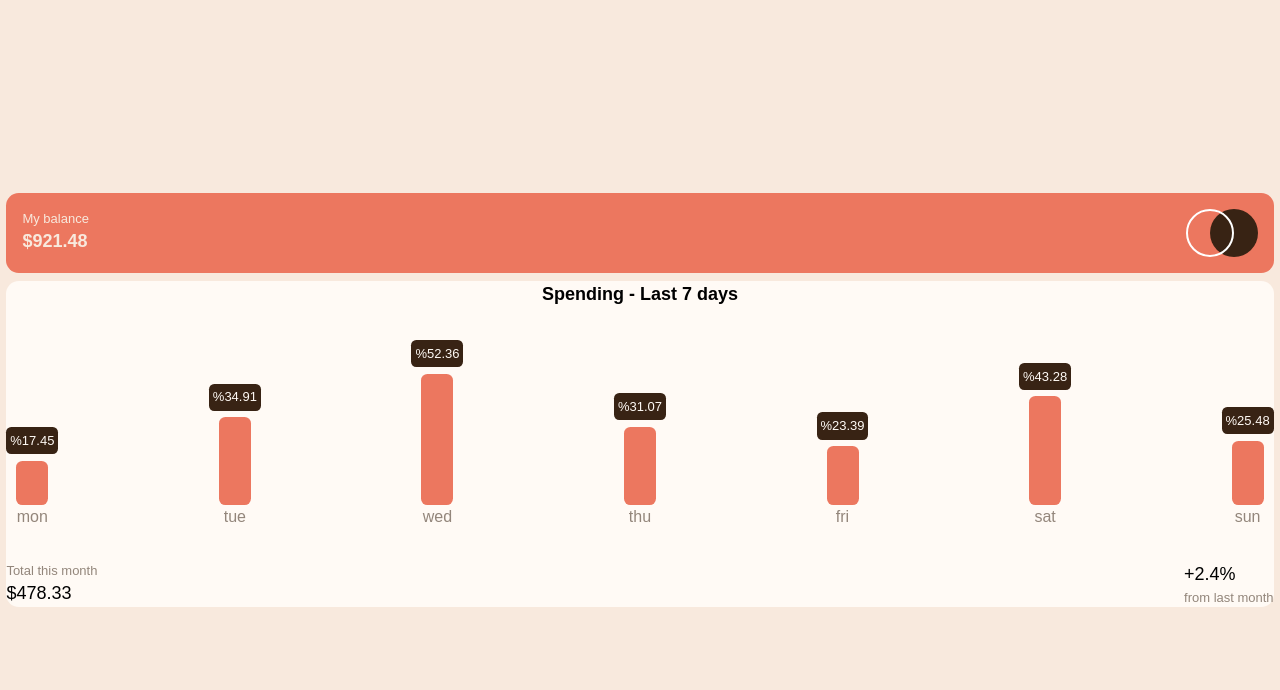
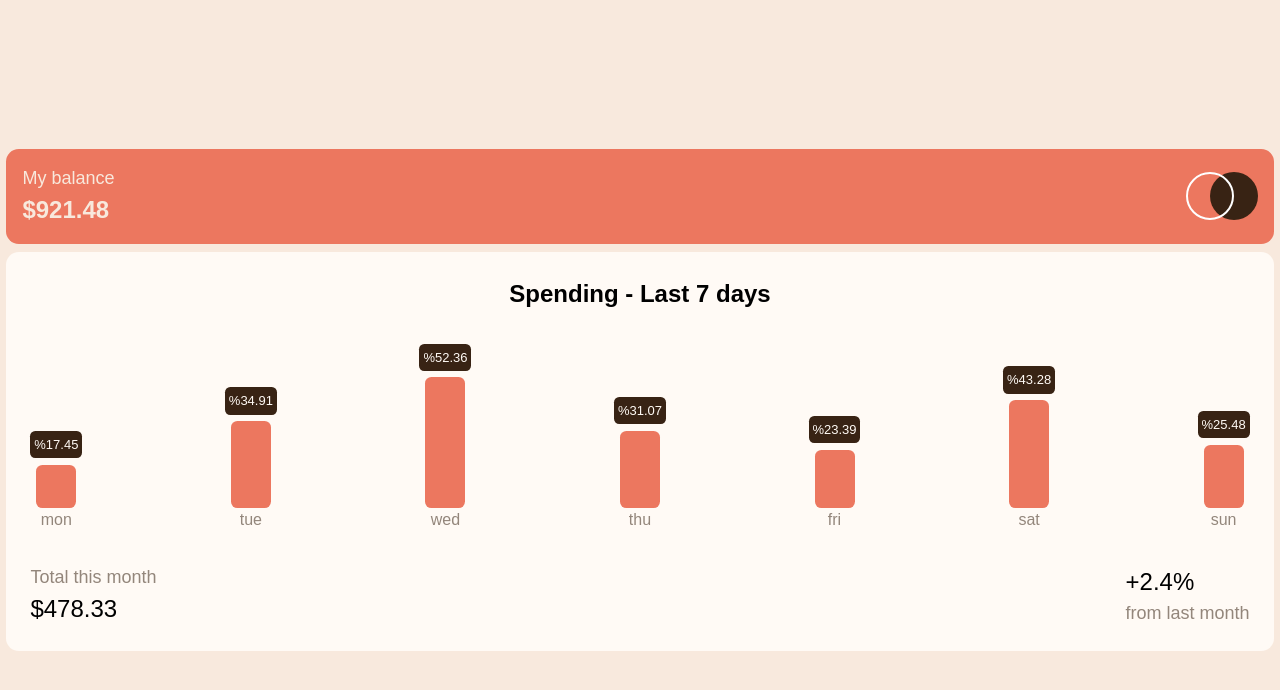
Before and after one commit to SebastianLaka/expenses-chart-component, a Vue app: page / in a window 1280 px wide. Shown: the top 690 px of the page. Built offline with nearby package versions, Linux system fonts and the light colour scheme.

Commit message:
Add new media with 475px with styles

```diff
--- a/src/components/chart-component.vue
+++ b/src/components/chart-component.vue
@@ -7,19 +7,17 @@
           <p class="chart-header-balance__amount-balance">$921.48</p>
         </div>
         <div class="chart-header-icon-container">
-          <img src="../assets/icons/logo.svg" alt="Component logo" class="logo"/>
+          <img src="../assets/icons/logo.svg" alt="Component logo" class="logo" />
         </div>
       </div>
       <div class="body-component">
         <p class="body-component__header">Spending - Last 7 days</p>
         <div class="chart-diagrams">
-          <div class="mon-chart"  v-for="(chartItem, index) in data"
-          :key="index">
+          <div class="mon-chart" v-for="(chartItem, index) in data" :key="index">
             <p class="mon-chart__day">{{ chartItem.day }}</p>
-          <div class="mon-chart__chart" :style="{ height: chartItem.amount * 2.5  + 'px' }"></div>
+            <div class="mon-chart__chart" :style="{ height: chartItem.amount * 2.5 + 'px' }"></div>
             <p class="mon-chart__chart-value">%{{ chartItem.amount }}</p>
           </div>
-
         </div>
         <div class="chart-body-footer">
           <div class="chart-total">
@@ -39,13 +37,12 @@
 @import '@/assets/colors.scss';
 @import '@/assets/fonts.scss';
 @media (min-width: 375px) {
-  body{
     .main-component {
       display: flex;
       align-items: center;
       justify-content: center;
       height: 100svh;
-    padding: .4em;
+      padding: 0.4em;
       .chart-component {
         display: flex;
         justify-content: space-between;
@@ -81,7 +78,7 @@
           background-color: $very-pale-orange;
           border-radius: 0.8em;
           gap: 2em;
-        margin-top: .5em;
+          margin-top: 0.5em;
           &__header {
             text-align: center;
             font-weight: $font-bold-size;
@@ -91,7 +88,7 @@
             display: flex;
             flex-direction: row;
             justify-content: space-between;
-          .mon-chart{
+            .mon-chart {
               display: flex;
               flex-direction: column-reverse;
               align-items: center;
@@ -102,14 +99,13 @@
                 background-color: $soft-red;
                 width: 2em;
                 border-radius: 0.4em;
-
               }
-            &__chart-value{
+              &__chart-value {
                 color: $very-pale-orange;
                 background-color: $dark-brown;
-              padding: .3em;
-              margin-bottom: .5em;
-              border-radius: .4em;
+                padding: 0.3em;
+                margin-bottom: 0.5em;
+                border-radius: 0.4em;
                 font-family: inherit;
                 font-size: $mobile-font-size;
               }
@@ -133,6 +129,47 @@
       }
     }
   }
+
+@media (min-width: 475px) {
+  .main-component {
+    .chart-component {
+      .chart-header{
+        .chart-header-balance{
+          &__balance{
+            font-size: $primary-size;
+          }
+          &__amount-balance{
+            font-size: $secondary-size;
+          }
+        }
+      }
+      .body-component {
+        padding: 1.5em;
+        &__header{
+          font-size: $secondary-size;
+        }
+        .chart-diagrams {
+          .mon-chart {
+            &__chart {
+              min-width: 2.5em;
+            }
+          }
+        }
+        .chart-body-footer {
+            .chart-total,
+            .chart-increase {
+              &__amount {
+                font-size: $secondary-size;
+              }
+              &__title {
+                color: $medium-brown;
+                font-size: $primary-size;
+              }
+            }
+          }
+      }
+    }
+  }
 }
 </style>
 <script>
```
Lines whose indentation alone changed are shown as unchanged.
